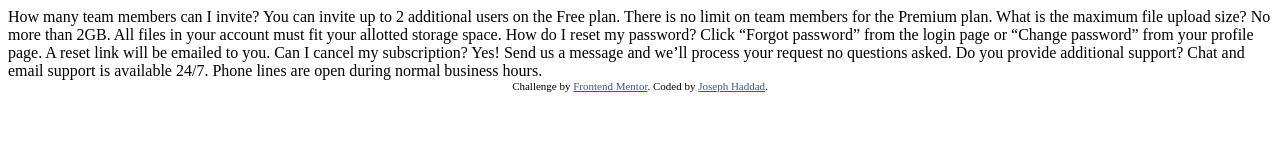
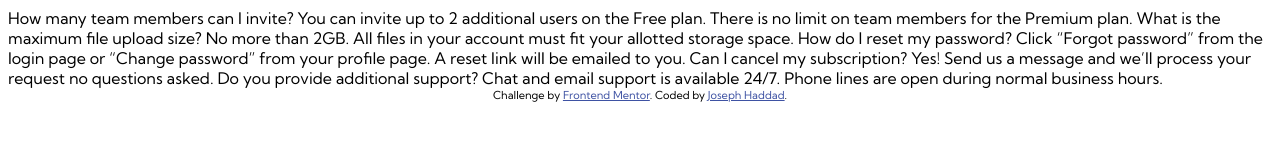
Before and after one commit to joehaddad1000/FAQ-accordion-card, a plain HTML site: page index.html in a window 1280 px wide. Drawn offline with Linux system fonts and the light colour scheme.

Commit message:
added the style guide into the CSS

```diff
--- a/style.css
+++ b/style.css
@@ -1,3 +1,39 @@
+/* Import Kumbh Sans font from Google Fonts */
+@import url('https://fonts.googleapis.com/css2?family=Kumbh+Sans:wght@400;700&display=swap');
+
+:root {
+    /* Primary Text */
+    --very-dark-desaturated-blue: hsl(238, 29%, 16%);
+    --soft-red: hsl(14, 88%, 65%);
+
+    /* Primary Gradient */
+    --soft-violet: hsl(273, 75%, 66%);
+    --soft-blue: hsl(240, 73%, 65%);
+
+    /* Neutral Text */
+    --very-dark-grayish-blue: hsl(237, 12%, 33%);
+    --dark-grayish-blue: hsl(240, 6%, 50%);
+
+    /* Neutral Dividers */
+    --light-grayish-blue: hsl(240, 5%, 91%);
+}
+
+/* Set font family and weights for the body */
+body {
+    font-family: 'Kumbh Sans', sans-serif;
+    font-weight: 400;
+}
+
+/* Set font weight for any headings */
+h1,
+h2,
+h3,
+h4,
+h5,
+h6 {
+    font-weight: 700;
+}
+
 .attribution {
     font-size: 11px;
     text-align: center;
```
